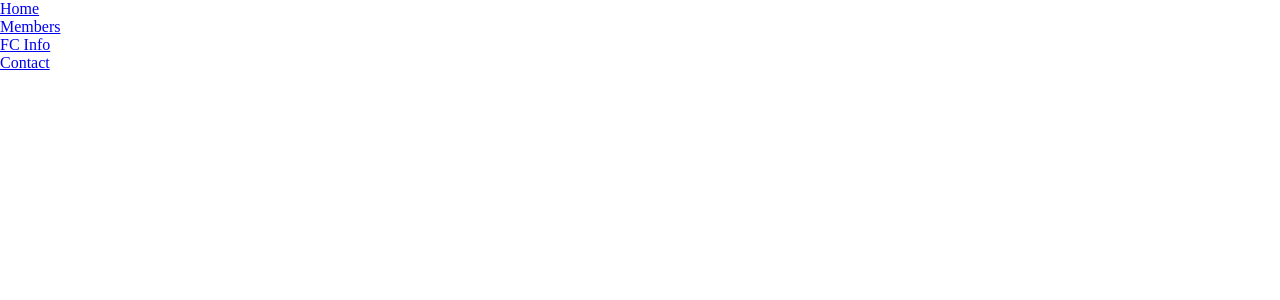
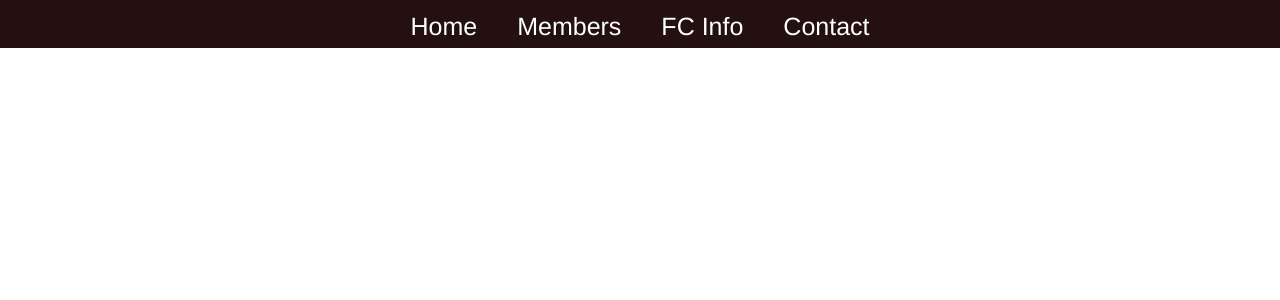
Before and after one commit to jared-ruiz/FFXIV-FC-Tracker, a React (Create React App) app: page / in a window 1280 px wide. Shown: the top 300 px of the page. Built offline with nearby package versions, Linux system fonts and the light colour scheme.

Commit message:
Added rough nav bar with react router dom links.

```diff
--- a/src/index.css
+++ b/src/index.css
@@ -2,3 +2,25 @@
   margin: 0;
   padding: 0;
 }
+
+.nav-comp-styling {
+  font-size: 25px;
+  display: flex;
+  justify-content: center;
+  width: 100vw;
+  height: 6vh;
+  background-color: rgb(36, 16, 16);
+}
+
+.nav-comp-styling ul {
+  display: flex;
+  list-style-type: none;
+  padding: 12px;
+}
+
+.nav-comp-styling ul a {
+  font-family:'Franklin Gothic Medium', 'Arial Narrow', Arial, sans-serif;
+  color: white;
+  padding: 20px;
+  text-decoration: none;
+}
```
